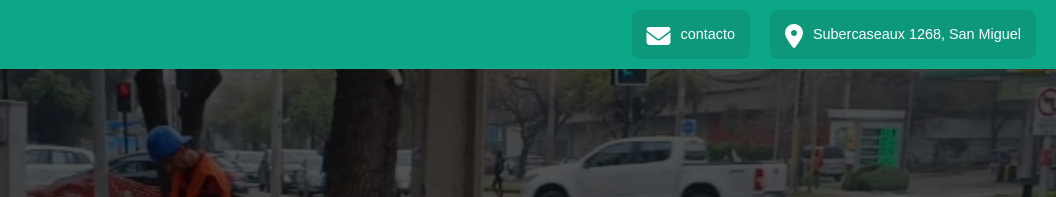
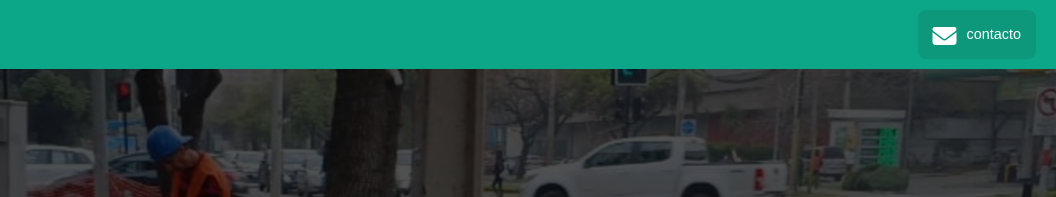
Before and after one commit to slakat/soscom, a website built with webpack: page index.html in a window 1280 px wide. Shown: the top 197 px of the page, 224-1280 px from the left. Built offline with nearby package versions, Linux system fonts and the light colour scheme.

Commit message:
feat: no address

```diff
--- a/index.html
+++ b/index.html
@@ -32,10 +32,6 @@
       <div class="contact-item">
         <div class="icon"><i class="fas fa-envelope"></i></div>
         <div class="text"><a onclick="window.location.href='mailto:' + 'contacto' + '@soscom.cl';">contacto</a></div>
-      </div>
-      <div class="contact-item">
-        <div class="icon"><i class="fas fa-location-dot"></i></div>
-        <div class="text">Subercaseaux 1268, San Miguel</div>
       </div>
     </div>
 
```
